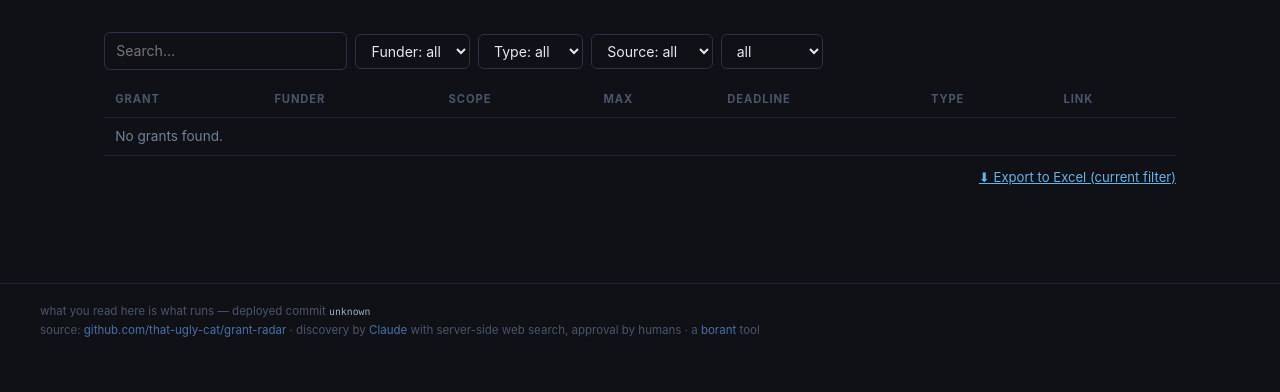
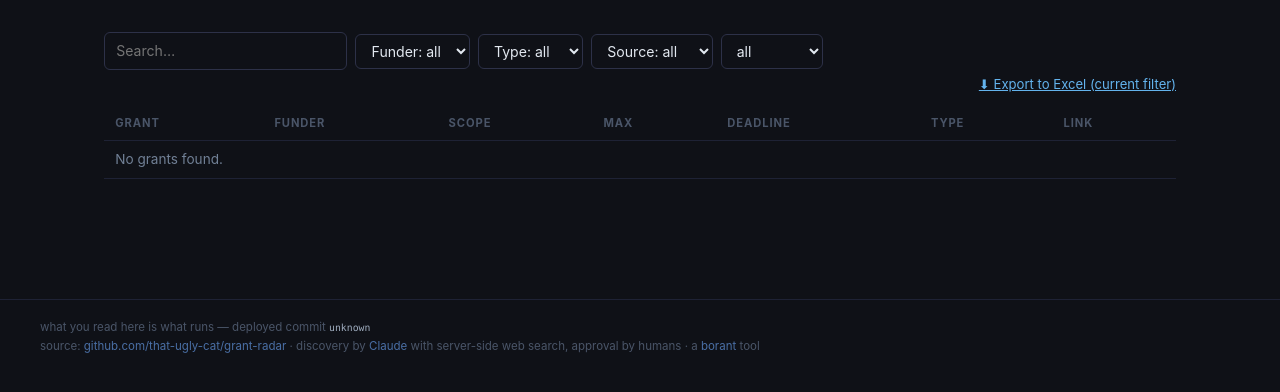
Before and after one commit to that-ugly-cat/grant-radar, a FastAPI app: template app/templates/grants.html in a window 1280 px wide. Shown: the part 67-459 px from the top of the page. Run offline with FastAPI, Linux system fonts and the light colour scheme; the template is opened without the code that fills it, so the values that code supplies are empty; parts of the project's set-up code (start-up, migrations or seed data) failed here and were passed over; some libraries are stand-ins or nearby versions.

Commit message:
Move the Excel export link above the table
Co-Authored-By: Claude Fable 5 <noreply@anthropic.com>

```diff
--- a/app/templates/_grants_table.html
+++ b/app/templates/_grants_table.html
@@ -1,3 +1,6 @@
+<p class="small" style="text-align: right; margin: 0.2rem 0;">
+  <a href="/grants/export.xlsx?q={{ q|urlencode }}&funder={{ f_funder|urlencode }}&primary_type={{ f_type|urlencode }}&source={{ f_source|urlencode }}&status={{ f_status|urlencode }}">⬇ Export to Excel (current filter)</a>
+</p>
 <table>
   <thead>
     <tr>
@@ -32,6 +35,3 @@
     {% endfor %}
   </tbody>
 </table>
-<p class="small" style="text-align: right; margin-top: -0.8rem;">
-  <a href="/grants/export.xlsx?q={{ q|urlencode }}&funder={{ f_funder|urlencode }}&primary_type={{ f_type|urlencode }}&source={{ f_source|urlencode }}&status={{ f_status|urlencode }}">⬇ Export to Excel (current filter)</a>
-</p>
```
